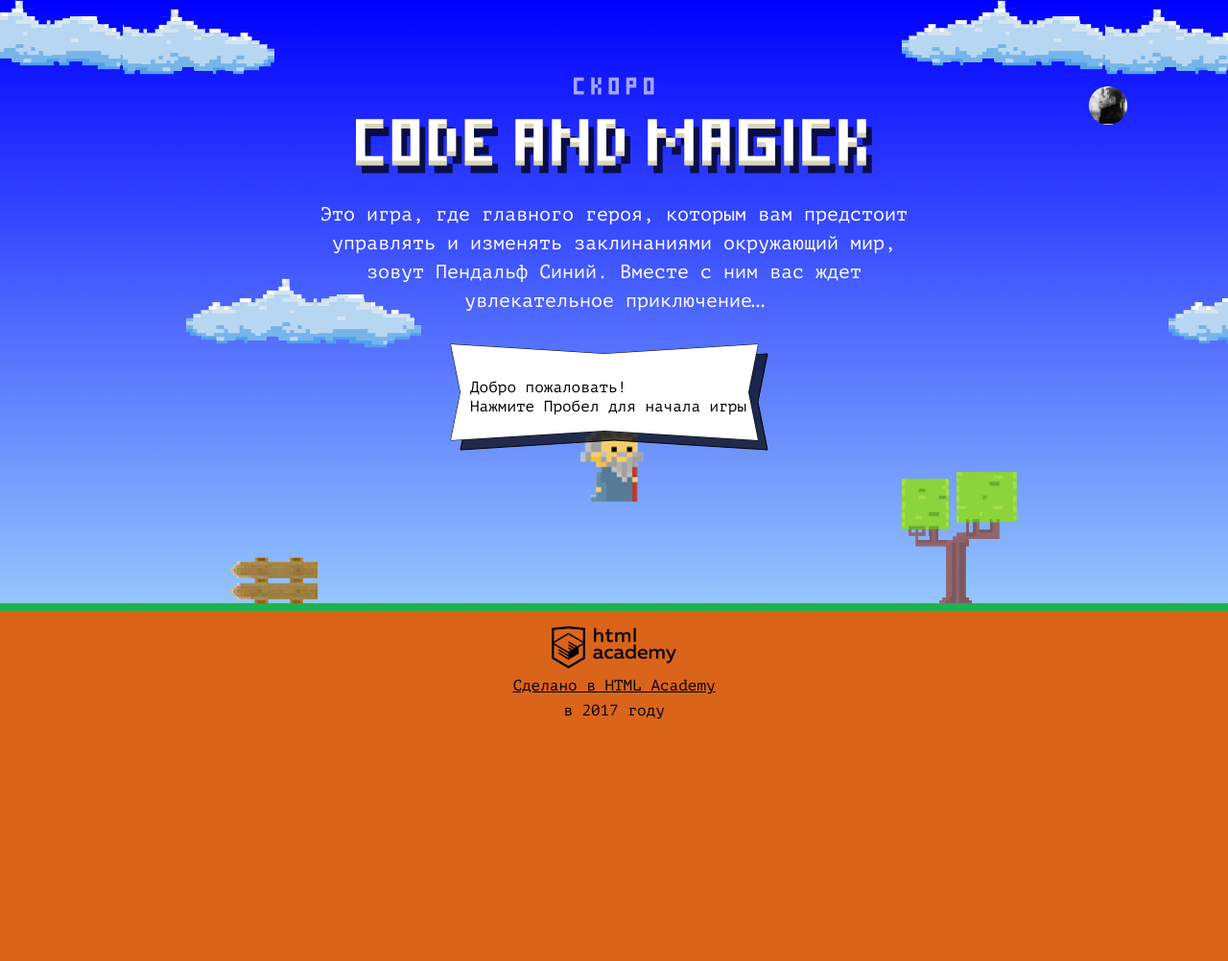
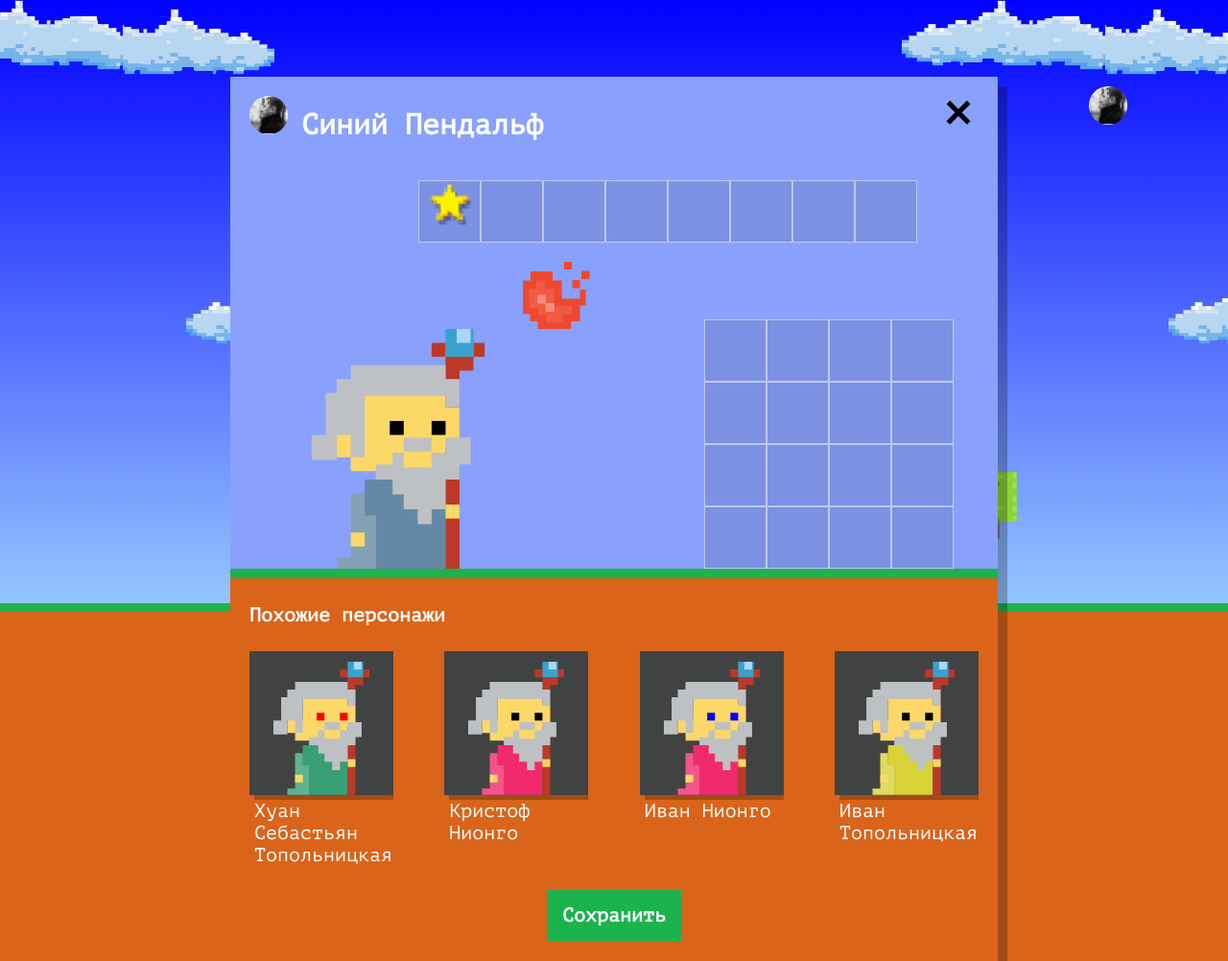
Before and after one commit to whataboutjuuu/393173-code-and-magick-21, a website: page index.html in a window 1280 px wide. Shown: the whole page at 96% size. Before the commit the page ends 800 px from the top, so only its background shows below. Drawn offline with Linux system fonts and the light colour scheme.

Commit message:
setup functions for similar wizards

```diff
--- a/index.html
+++ b/index.html
@@ -207,6 +207,7 @@
 
 
 <script src="js/stats.js"></script>
+<script src="js/setup.js"></script>
 <script src="js/game.js"></script>
 
 </body>
--- /dev/null
+++ b/js/setup.js
@@ -0,0 +1,58 @@
+'use strict';
+
+const setup = document.querySelector(`.setup`);
+const similar = document.querySelector(`.setup-similar`);
+const WIZARD_COUNT = 4;
+const template = document.querySelector(`#similar-wizard-template`);
+const templateContent = template.content.querySelector(`.setup-similar-item`);
+
+setup.classList.remove(`hidden`);
+similar.classList.remove(`hidden`);
+
+const wizardName = [`Иван`, `Хуан Себастьян`, `Мария`, `Кристоф`, `Виктор`, `Юлия`, `Люпита`, `Вашингтон`];
+const wizardSurname = [`да Марья`, `Верон`, `Мирабелла`, `Вальц`, `Онопко`, `Топольницкая`, `Нионго`, `Ирвинг`];
+const wizardColor = [`rgb(101, 137, 164)`, `rgb(241, 43, 107)`, `rgb(146, 100, 161)`, `rgb(56, 159, 117)`, `rgb(215, 210, 55)`, `rgb(0, 0, 0)`];
+const wizardEyes = [`black`, `red`, `blue`, `yellow`, `green`];
+
+const getRandom = (array) => {
+  const random = Math.floor(Math.random() * array.length);
+
+  return array[random];
+};
+
+function generateWizards(name, surname, color, eyes) {
+  const wizard = {
+    name: `${getRandom(name)} ${getRandom(surname)}`,
+    coatColor: getRandom(color),
+    eyesColor: getRandom(eyes)
+  };
+
+  return wizard;
+}
+
+const getWizardClone = (data) => {
+  let wizardClone = templateContent.cloneNode(true);
+
+  wizardClone.querySelector(`.wizard-coat`).style.fill = data.coatColor;
+  wizardClone.querySelector(`.wizard-eyes`).style.fill = data.eyesColor;
+  wizardClone.querySelector(`.setup-similar-label`).textContent = data.name;
+
+  return wizardClone;
+};
+
+const drawWizards = () => {
+  const wizardContainer = document.querySelector(`.setup-similar-list`);
+  const fragment = document.createDocumentFragment();
+
+  for (let i = 0; i < WIZARD_COUNT; i++) {
+    const wizardData = generateWizards(wizardName, wizardSurname, wizardColor, wizardEyes);
+    const wizardClone = getWizardClone(wizardData);
+
+    fragment.appendChild(wizardClone);
+  }
+
+  wizardContainer.appendChild(fragment);
+
+};
+
+drawWizards();
```
